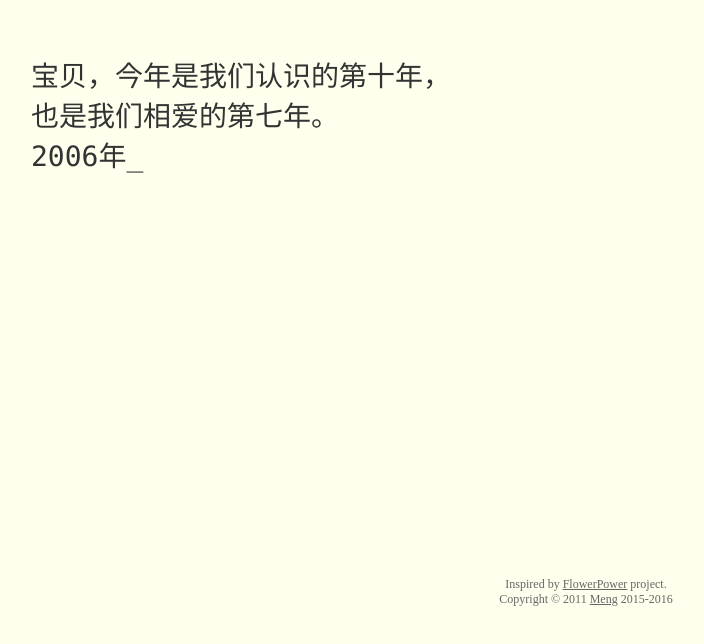
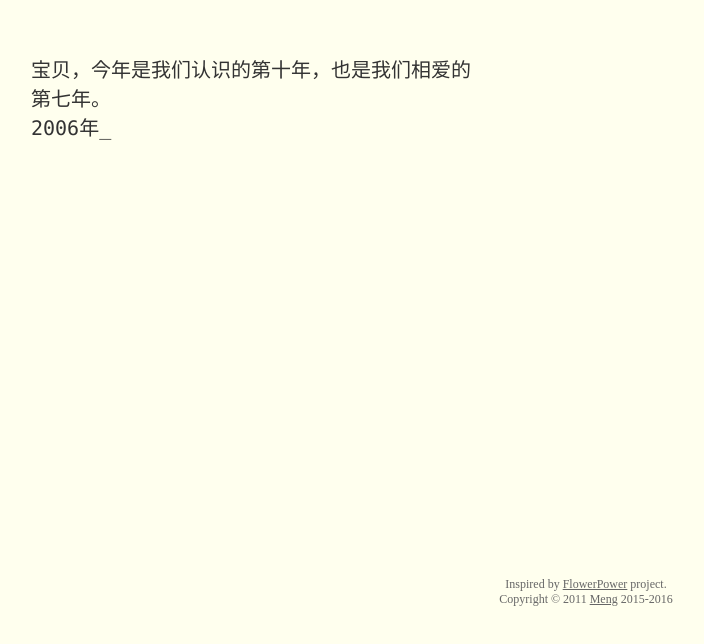
Before and after one commit to wdlm90/wdlm90.github.io, a plain HTML site: page index.html in a window 1280 px wide. Shown: the part 146-790 px from the top of the page, without its empty margins (54-758 px from the left). Drawn offline with Linux system fonts and the light colour scheme.

Commit message:
update default.css  5

```diff
--- a/css/default.css
+++ b/css/default.css
@@ -1 +1 @@
-body{margin:0;padding:0;background:#ffe;font-size:12px;overflow:auto}#mainDiv{width:100%;height:100%}#loveHeart{float:left;width:670px;height:625px}#garden{width:100%;height:100%}#elapseClock{text-align:right;font-size:18px;margin-top:10px;margin-bottom:10px}#words{font-family:"sans-serif";width:500px;font-size:24px;color:#666}#messages{display:none}#elapseClock .digit{font-family:"digit";font-size:36px}#loveu{padding:5px;font-size:22px;margin-top:80px;margin-right:120px;text-align:right;display:none}#loveu .signature{margin-top:10px;font-size:20px;font-style:italic}#clickSound{display:none}#code{float:left;width:440px;height:400px;color:#333;font-family:"Consolas","Monaco","Bitstream Vera Sans Mono","Courier New","sans-serif";font-size:28px}#code .string{color:#2a36ff}#code .keyword{color:#7f0055;font-weight:bold}#code .placeholder{margin-left:15px}#code .space{margin-left:7px}#code .comments{color:#3f7f5f}#code .maintext{font-weight:bold;font-size:18px}#copyright{margin-top:10px;text-align:center;width:100%;color:#666}#errorMsg{width:100%;text-align:center;font-size:24px;position:absolute;top:100px;left:0}#copyright a{color:#666}
+body{margin:0;padding:0;background:#ffe;font-size:12px;overflow:auto}#mainDiv{width:100%;height:100%}#loveHeart{float:left;width:670px;height:625px}#garden{width:100%;height:100%}#elapseClock{text-align:right;font-size:18px;margin-top:10px;margin-bottom:10px}#words{font-family:"sans-serif";width:500px;font-size:24px;color:#666}#messages{display:none}#elapseClock .digit{font-family:"digit";font-size:36px}#loveu{padding:5px;font-size:22px;margin-top:80px;margin-right:120px;text-align:right;display:none}#loveu .signature{margin-top:10px;font-size:20px;font-style:italic}#clickSound{display:none}#code{float:left;width:440px;height:400px;color:#333;font-family:"Consolas","Monaco","Bitstream Vera Sans Mono","Courier New","sans-serif";font-size:20px}#code .string{color:#2a36ff}#code .keyword{color:#7f0055;font-weight:bold}#code .placeholder{margin-left:15px}#code .space{margin-left:7px}#code .comments{color:#3f7f5f}#code .maintext{font-weight:bold;font-size:18px}#copyright{margin-top:10px;text-align:center;width:100%;color:#666}#errorMsg{width:100%;text-align:center;font-size:24px;position:absolute;top:100px;left:0}#copyright a{color:#666}
```
